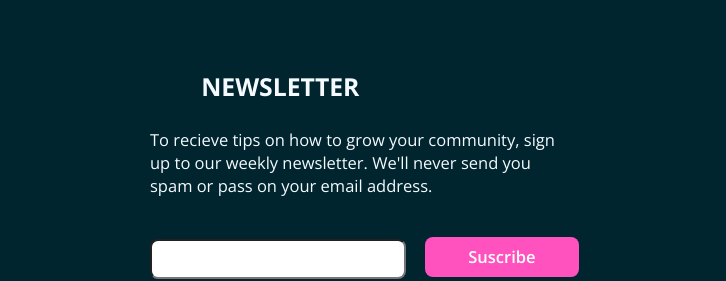
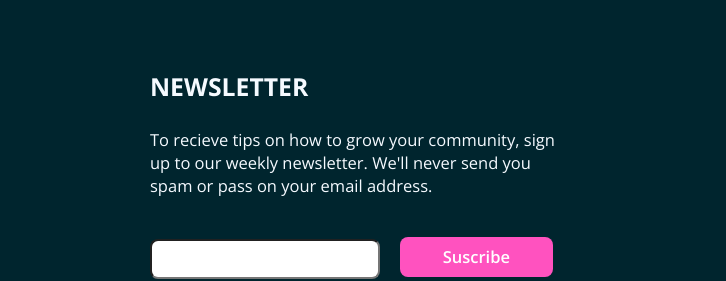
Before and after one commit to JonaRdz97/huddle-landing-page, a plain HTML site: page index.html in a window 1280 px wide. Shown: the part 4086-4367 px from the top of the page, 554-1280 px from the left. Drawn offline with nearby package versions, Linux system fonts and the light colour scheme.

Commit message:
Pequeños ajustes a los estilos

```diff
--- a/styles.css
+++ b/styles.css
@@ -468,14 +468,19 @@ footer p a{
         width: 40%;
     }
 
-    .suscribe h5, .suscribe p{
+    .suscribe h5{
+        text-align: left;
+        width: 100%;
+    }
+
+    .suscribe p{
         text-align: left;
         width: 80%;
     }
 
     .suscribe input{
         display: inline-block;
-        width: 50%;
+        width: 45%;
         margin-right: 15px;
     }
 
```
